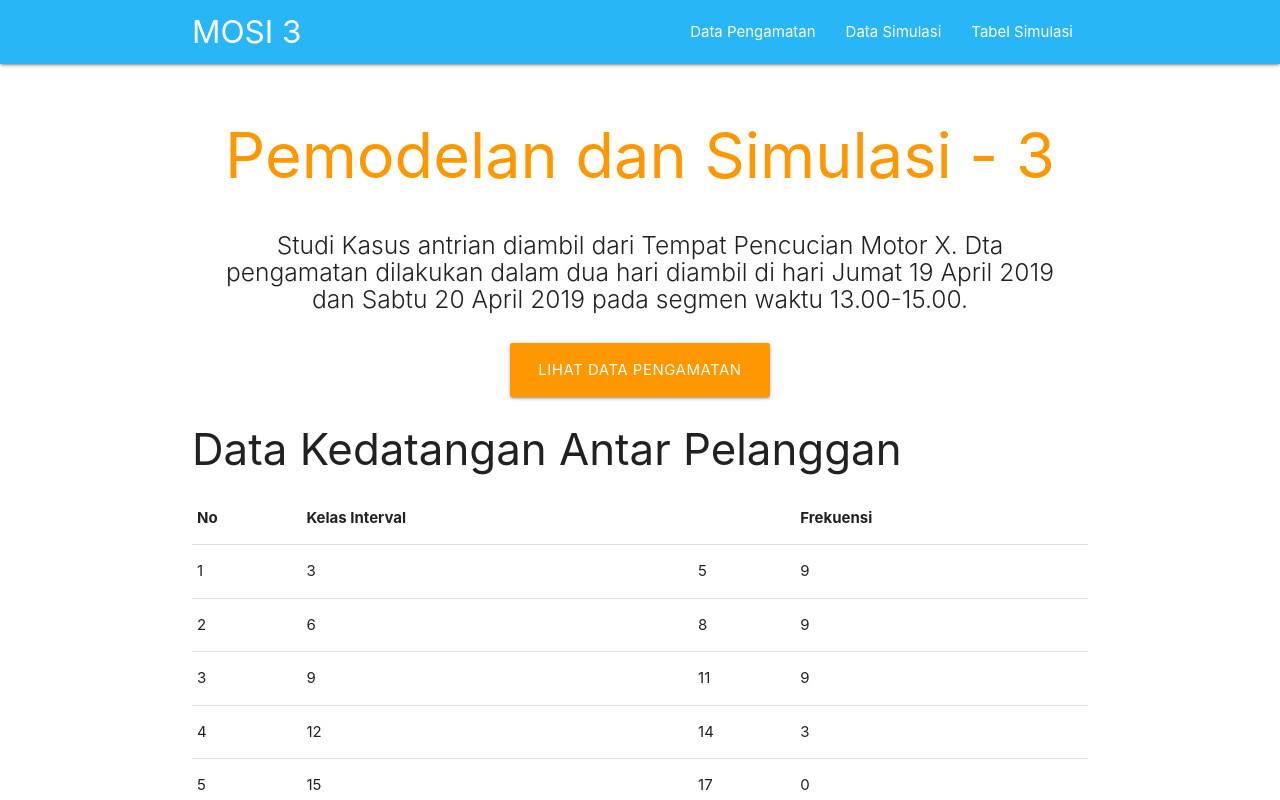
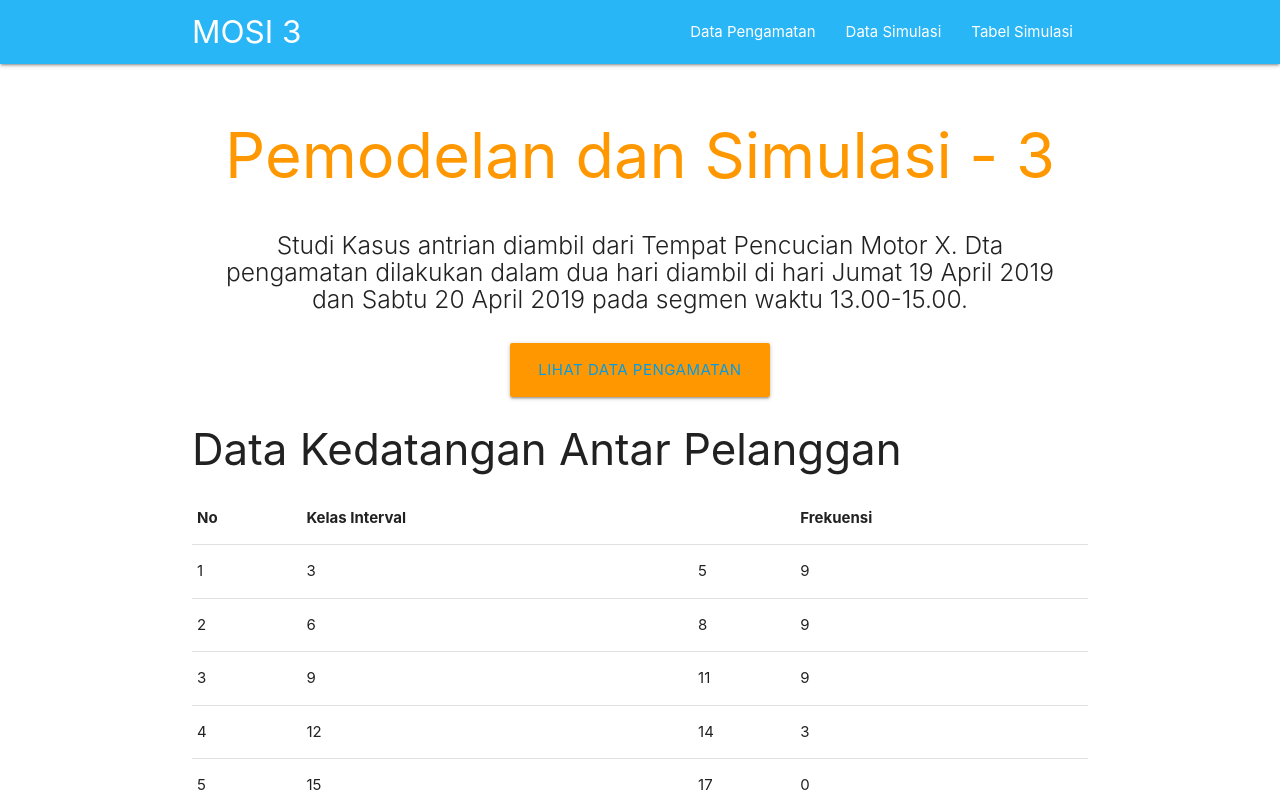
Before and after one commit to raflirach/mosi-antrian, a React (Create React App) app: page / in a window 1280 px wide. Shown: the top 800 px of the page. Built offline with nearby package versions, Linux system fonts and the light colour scheme.

Commit message:
adding link to intro button

```diff
--- a/src/sections/Intro.js
+++ b/src/sections/Intro.js
@@ -1,4 +1,6 @@
 import React, { Component } from 'react';
+
+import { Link } from 'react-scroll';
 
 export default class Intro extends Component {
   render() {
@@ -14,7 +16,9 @@ export default class Intro extends Component {
           </div>
           <div className="row center">
             <a href="#" id="goButton" className="btn-large waves-effect waves-light orange">
-              Lihat Data Pengamatan
+              <Link activeClass="active" to="section1" spy={true} smooth={true} offset={-70} duration={500} delay={100}>
+                Lihat Data Pengamatan
+              </Link>
             </a>
           </div>
         </div>
```
